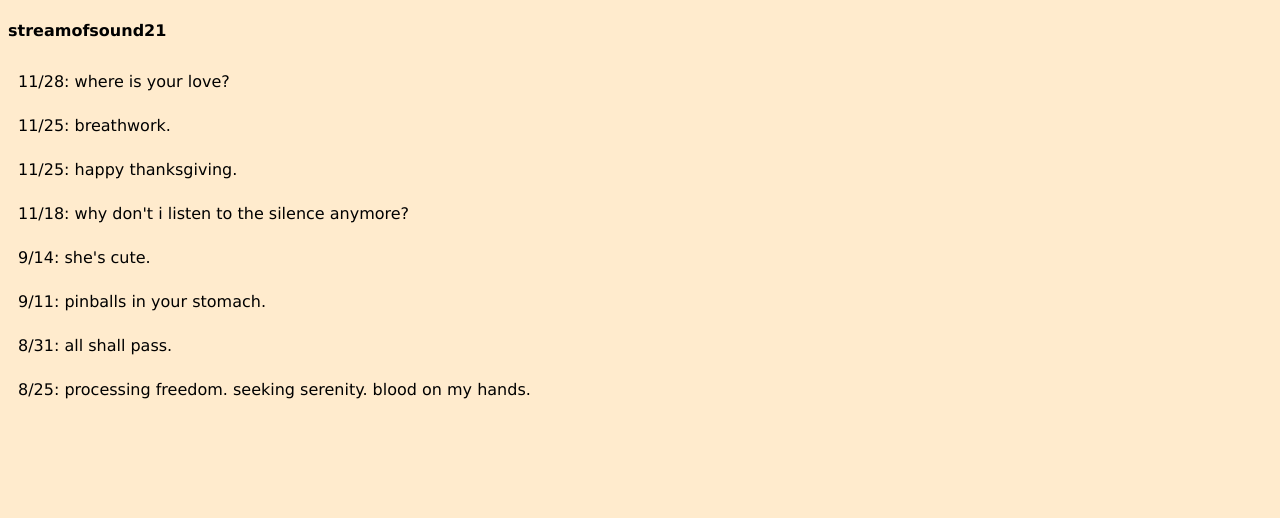
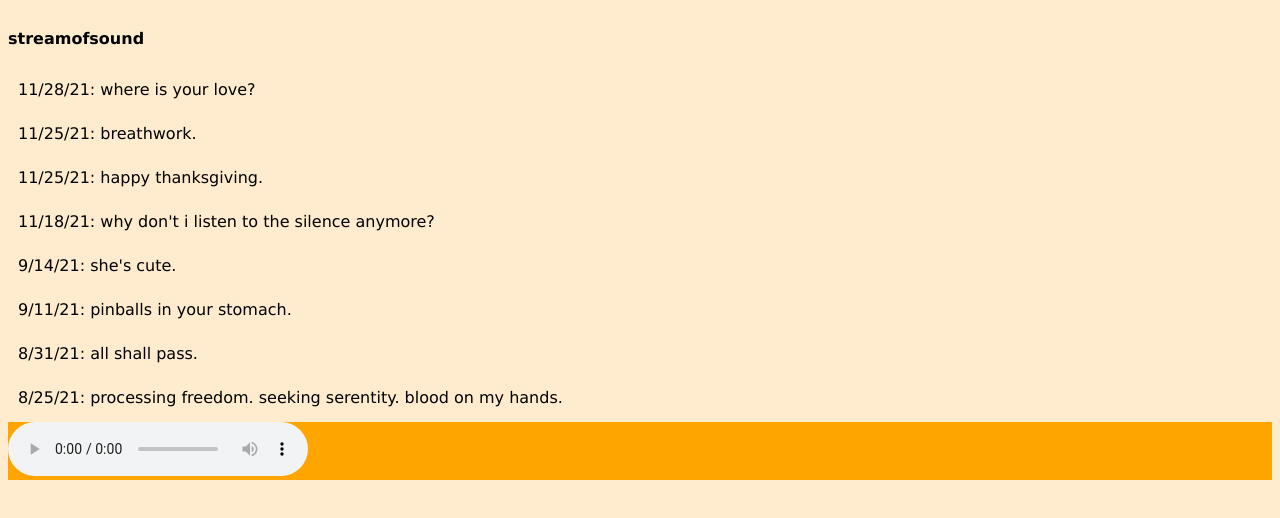
Before and after one commit to micahluke/micahluke.github.io, a plain HTML site: page index.html in a window 1280 px wide. Drawn offline with Linux system fonts and the light colour scheme.

Commit message:
list of journal enties

```diff
--- a/index.html
+++ b/index.html
@@ -8,34 +8,20 @@
     <link rel="stylesheet" href="style.css">
   </head>
   <body>
-	<div class='title'>
-    <h4>streamofsound21</h3>
-  </div>
-  <div class='journal'>
-    <div class='entry'>
-      11/28: where is your love?
+    <script src="index.js" async></script>
+    <div class='wrapper'>
+    	<div class='title'>
+        <h4>streamofsound</h3>
+      </div>
+      <div class='journal'>
+        <!-- divs created in index.js file -->
+      </div>
+      <div class="player">
+        <audio controls>
+          <source src="audio/21-11-18.mp3" type="audio/mpeg">
+          Your browser does not support the audio element.
+        </audio>
+      </div>
     </div>
-    <div class='entry'>
-      11/25: breathwork.
-    </div>
-    <div class='entry'>
-      11/25: happy thanksgiving.
-    </div>
-    <div class='entry'>
-      11/18: why don't i listen to the silence anymore?
-    </div>
-    <div class='entry'>
-      9/14: she's cute.
-    </div>
-    <div class='entry'>
-      9/11: pinballs in your stomach.
-    </div>
-    <div class='entry'>
-      8/31: all shall pass.
-    </div>
-    <div class='entry'>
-      8/25: processing freedom. seeking serenity. blood on my hands.
-    </div>
-  </div>
   </body>
 </html>
--- /dev/null
+++ b/index.js
@@ -0,0 +1,83 @@
+// Add new entries to the end of the array please :)
+var entries = [
+{
+	'year': '21',
+	'month': '8',
+	'day': '25',
+	'title': "processing freedom. seeking serentity. blood on my hands.",
+},
+{
+	'year': '21',
+	'month': '8',
+	'day': '31',
+	'title': "all shall pass."
+},
+{
+	'year': '21',
+	'month': '9',
+	'day': '11',
+	'title': "pinballs in your stomach."
+},
+{
+	'year': '21',
+	'month': '9',
+	'day': '14',
+	'title': "she's cute."
+},
+{
+	'year': '21',
+	'month': '11',
+	'day': '18',
+	'title': "why don't i listen to the silence anymore?"
+},
+{
+	'year': '21',
+	'month': '11',
+	'day': '25',
+	'title': "happy thanksgiving."
+},
+{
+	'year': '21',
+	'month': '11',
+	'day': '25',
+	'number': '2',
+	'title': "breathwork."
+},
+{
+	'year': '21',
+	'month': '11',
+	'day': '28',
+	'title': "where is your love?"
+}
+];
+entries.reverse();
+var journalDiv = document.getElementsByClassName('journal')[0];
+var playerDiv = document.getElementsByClassName('player')[0];
+
+// Create the journal entry divs
+for (var i = 0, l = entries.length; l > i; i++) {
+	entry = entries[i];
+	entryDiv = document.createElement("div");
+	var date = entry['month'] + '/' + entry['day'] + '/' + entry['year'];
+	entryDiv.innerHTML = date + ': ' + entry.title;
+	entryDiv.classList.add('entry');
+	entryDiv.id = i;
+
+	// onclick functionality
+	entryDiv.onclick = launchPlayer;
+
+	journalDiv.appendChild(entryDiv);
+}
+
+function launchPlayer(event) {
+
+	// get filename
+	let entry = entries[event.originalTarget.id];
+	let filename = entry['year'] + '-' + entry['month'] + '-' + entry['day'];
+	if (entry.number) {
+		filename += '-' + entry['number'];
+	}
+	filename += '.mp3'
+
+
+}
--- a/style.css
+++ b/style.css
@@ -5,8 +5,22 @@ body {
 	/*text-align: center;*/
 }
 
+.wrapper {
+	height: 100%;
+	display: flex;
+	flex-direction: column;
+}
+
 .title {
+	position: sticky;
+	background-color: blanchedalmond;
+	top: 0;
 	/*text-align: center;*/
+}
+
+.journal {
+	overflow-y: scroll;
+	flex-grow: 1;
 }
 
 .entry {
@@ -19,3 +33,9 @@ body {
 	cursor: pointer;
 	font-weight: bold;
 }
+
+.player {
+	position: sticky;
+	bottom: 0;
+	background-color: orange;
+}
```
Also changed, not shown: 8 other files.
